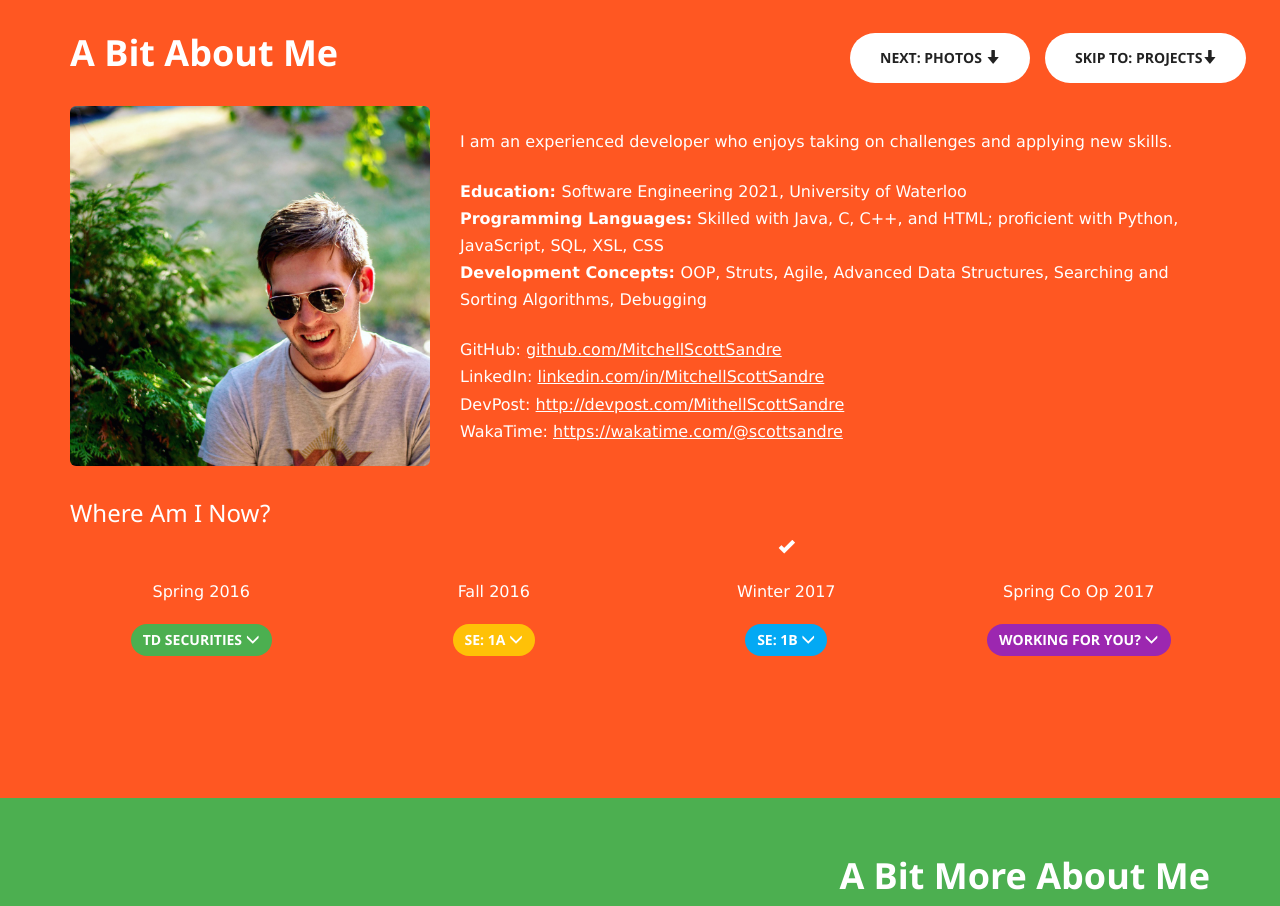
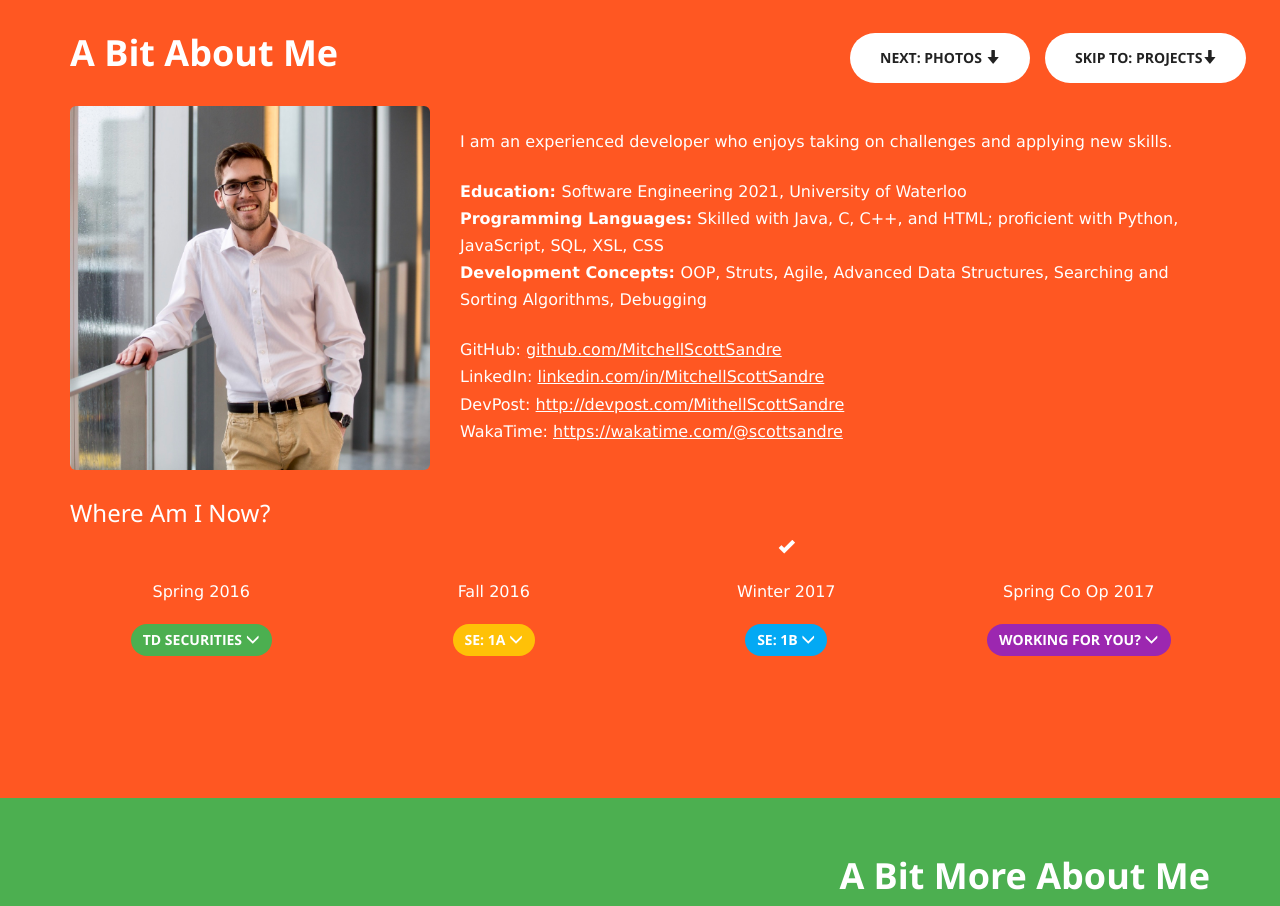
Before and after one commit to MitchellScottSandre/website, a plain HTML site: page index.html in a window 1280 px wide. Shown: the part 802-1708 px from the top of the page. Drawn offline with nearby package versions, Linux system fonts and the light colour scheme.

Commit message:
added new profile photo

```diff
--- a/index.html
+++ b/index.html
@@ -252,7 +252,7 @@
             <div class="visible-lg visible-md "><!--  visible MD LG -->
                 <div class="row">
                             <div class="col-md-4 ">
-                                 <img  src="img/aboutMe/profile2.jpg" class="img-rounded img-responsive"  >
+                                 <img  src="img/aboutMe/profile3.jpg" class="img-rounded img-responsive"  >
                             </div>
 
 
@@ -283,7 +283,7 @@
                 <div class="row">
                             <div class="col-xs-4 col-sm-4"></div>
                             <div class="col-xs-4 col-sm-4">
-                                <img  src="img/aboutMe/profile2.jpg" class="img-rounded img-responsive"  >
+                                <img  src="img/aboutMe/profile3.jpg" class="img-rounded img-responsive"  >
                             </div>
                             <div class="col-xs-4 col-sm-4"></div>
                 </div>
```
Also changed, not shown: img/aboutMe/profile3.jpg (added).
